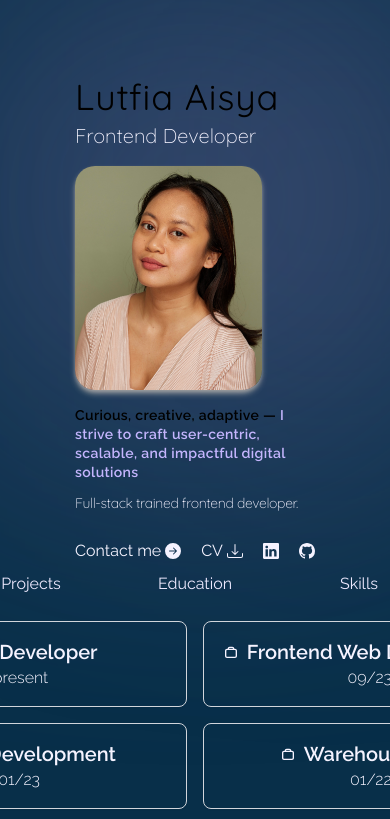
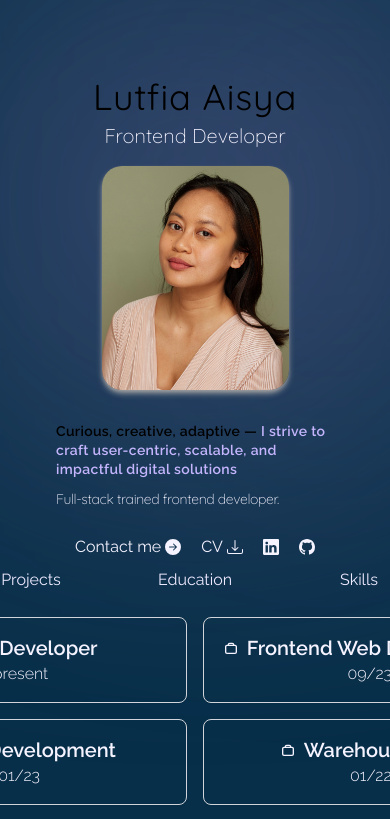
Before and after one commit to aisyafia/online-cv, a Next.js app: page / in a window 390 px wide. Shown: the top 819 px of the page. Built offline with nearby package versions, Linux system fonts and the light colour scheme.

Commit message:
wip: responsive

```diff
--- a/app/layout.tsx
+++ b/app/layout.tsx
@@ -21,14 +21,15 @@ export default function RootLayout({
     <DialogProvider>
       <html lang="en">
         <body
-          className={`${raleway.className} bg-sky-950 text-violet-50 p-10 mx-auto container flex w-[90vw] flex-col gap-8 md:flex-row md:w-full items-center md:h-[99vh] `}
+          className={`${raleway.className} bg-sky-950 text-violet-50 flex flex-col gap-12 p-10 w-full items-center md:flex-row`}
         >
           <div className="bg-[#676394] absolute end-0.5 -z-10 left-0.5 h-[20rem] rounded-full blur-[10rem] sm:w-[40rem]"></div>
           <div className="bg-[#676394] absolute end-0.5 -z-10 left-2/3 h-[20rem] rounded-full blur-[10rem] sm:w-[28rem]"></div>
+          <div className="flex justify-center">
+            <Intro />
+          </div>
 
-          <Intro />
-
-          <div className="mt-10 md:mt-0">
+          <div className="mt-6 md:mt-0">
             <Header />
             <ChildrenWrapper>{children}</ChildrenWrapper>
           </div>
--- a/components/Intro.tsx
+++ b/components/Intro.tsx
@@ -12,7 +12,7 @@ const quicksand = Quicksand({ subsets: ["latin"] });
 
 const Intro = () => {
   return (
-    <section className="xs:w-full md:w-[18rem] md:h-[97vh] p-4 ">
+    <section className="w-full flex flex-col items-center md:items-start md:w-[18rem] md:h-[97vh] p-4 ">
       <TextGenerateEffect
         className={`${quicksand.className} text-4xl`}
         words="Lutfia Aisya"
@@ -21,8 +21,7 @@ const Intro = () => {
         Frontend Developer
       </h3>
 
-      <div className="flex justify-start items-center mb-4">
-        <div>
+      <div className="flex justify-center md:justify-start items-center mb-4">
         <Image
           src={profpic}
           alt="Lutfia picture"
@@ -31,9 +30,8 @@ const Intro = () => {
           className="rounded-[20px] object-cover shadow-md shadow-neutral-400"
         />
       </div>
-      </div>
 
-      <div>
+      <div className="">
         <TextGenerateEffect
           className="mb-2 text-sm font-semibold"
           words="Curious, creative, adaptive — I strive to craft user-centric, scalable, and impactful digital solutions"
```
Lines whose indentation alone changed are shown as unchanged.
